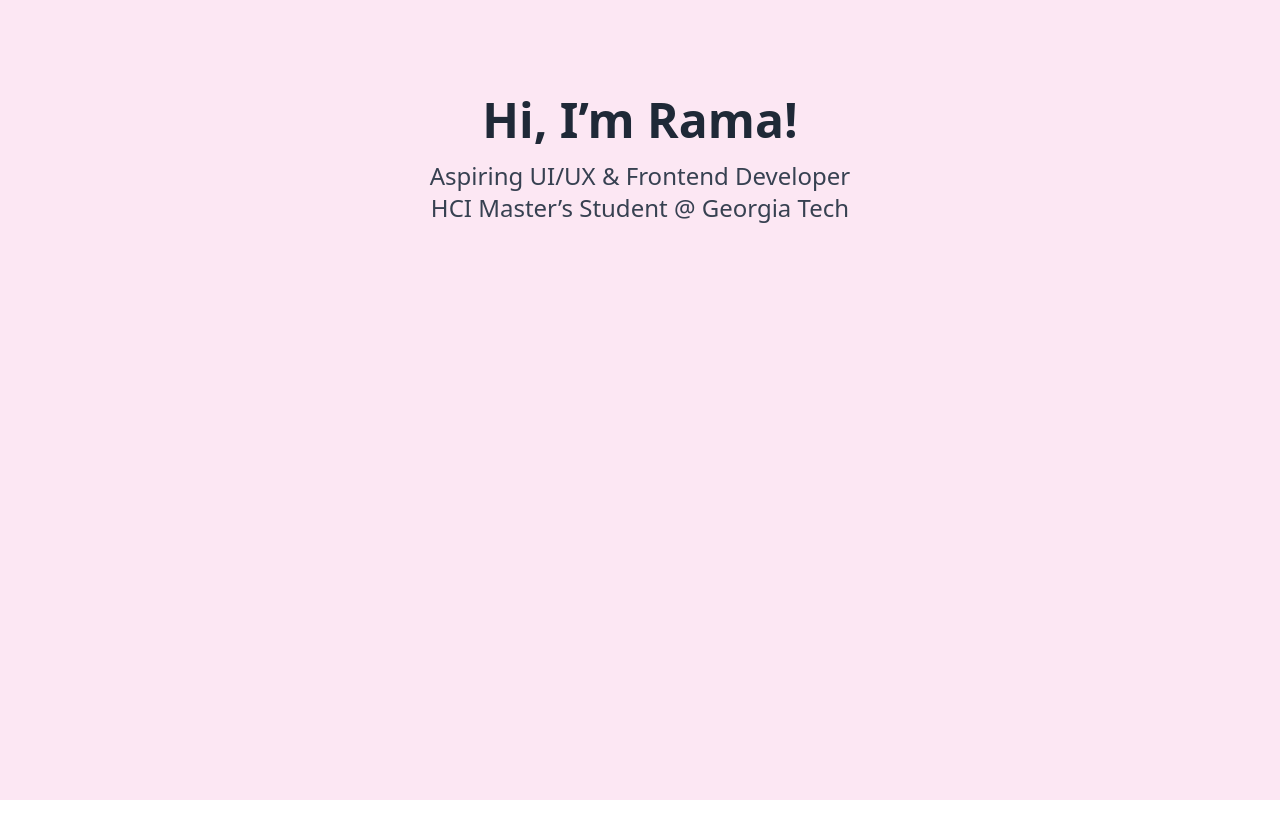
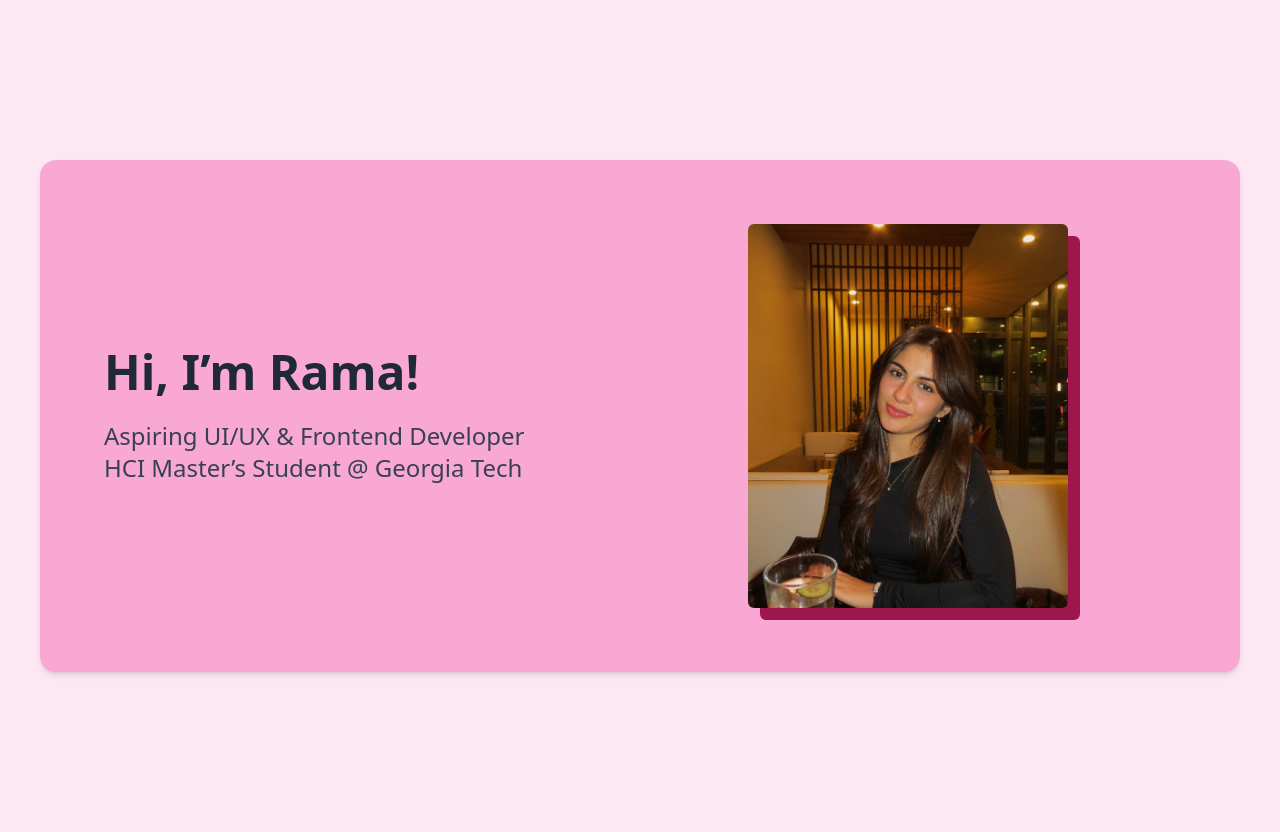
Before and after one commit to ramakhabbaz/portfolio, a React (Vite) app: page / in a window 1280 px wide. Before the commit the page ends 800 px from the top, so only its background shows below. Built offline with nearby package versions, Linux system fonts and the light colour scheme.

Commit message:
Home page & profile pic added

```diff
--- /dev/null
+++ b/src/images.d.ts
@@ -0,0 +1,5 @@
+declare module "*.png";
+declare module "*.jpg";
+declare module "*.jpeg";
+declare module "*.svg";
+declare module "*.gif";
--- a/src/pages/Home.tsx
+++ b/src/pages/Home.tsx
@@ -1,12 +1,31 @@
+import profilePic from '../assets/profile-pic.jpg';
 
 export default function Home() {
   return (
-    <section className="text-center py-20">
-      <h1 className="text-5xl font-bold text-gray-800 mb-4">Hi, I’m Rama!</h1>
-      <p className="text-2xl text-gray-700">
-        Aspiring UI/UX & Frontend Developer <br />
-        HCI Master’s Student @ Georgia Tech
-      </p>
+    <section className="min-h-screen bg-pink-100 flex items-center justify-center px-6 py-12">
+      <div className="max-w-7xl w-full bg-pink-300 rounded-2xl shadow-md flex flex-col md:flex-row items-center justify-between p-8 md:p-16">
+        {/* Left: Text */}
+        <div className="md:w-1/2 text-center md:text-left">
+          <h1 className="text-5xl font-bold text-gray-800 mb-6">Hi, I’m Rama!</h1>
+          <p className="text-2xl text-gray-700">
+            Aspiring UI/UX & Frontend Developer <br />
+            HCI Master’s Student @ Georgia Tech
+          </p>
+        </div>
+
+        {/* Right: Profile Image */}
+        <div className="md:w-1/2 flex justify-center mt-10 md:mt-0 relative">
+          {/* Shadow box */}
+          <div className="absolute w-80 h-96 bg-pink-800 rounded-md z-0 translate-x-3 translate-y-3" />
+
+          {/* Profile image */}
+          <img
+            src={profilePic}
+            alt="Rama"
+            className="relative w-80 h-96 object-cover rounded-md z-10"
+          />
+        </div>
+      </div>
     </section>
   );
 }
```
Also changed, not shown: src/assets/profile-pic.jpg (added).
